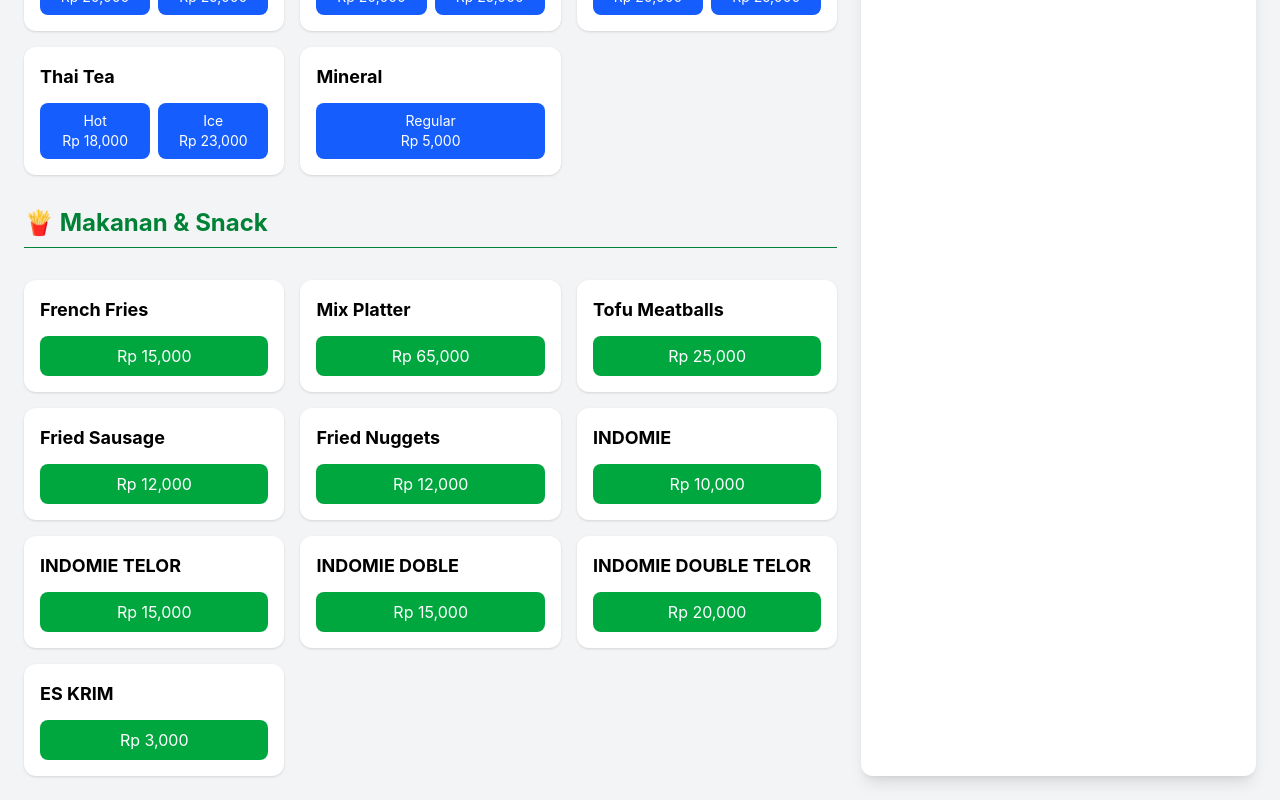
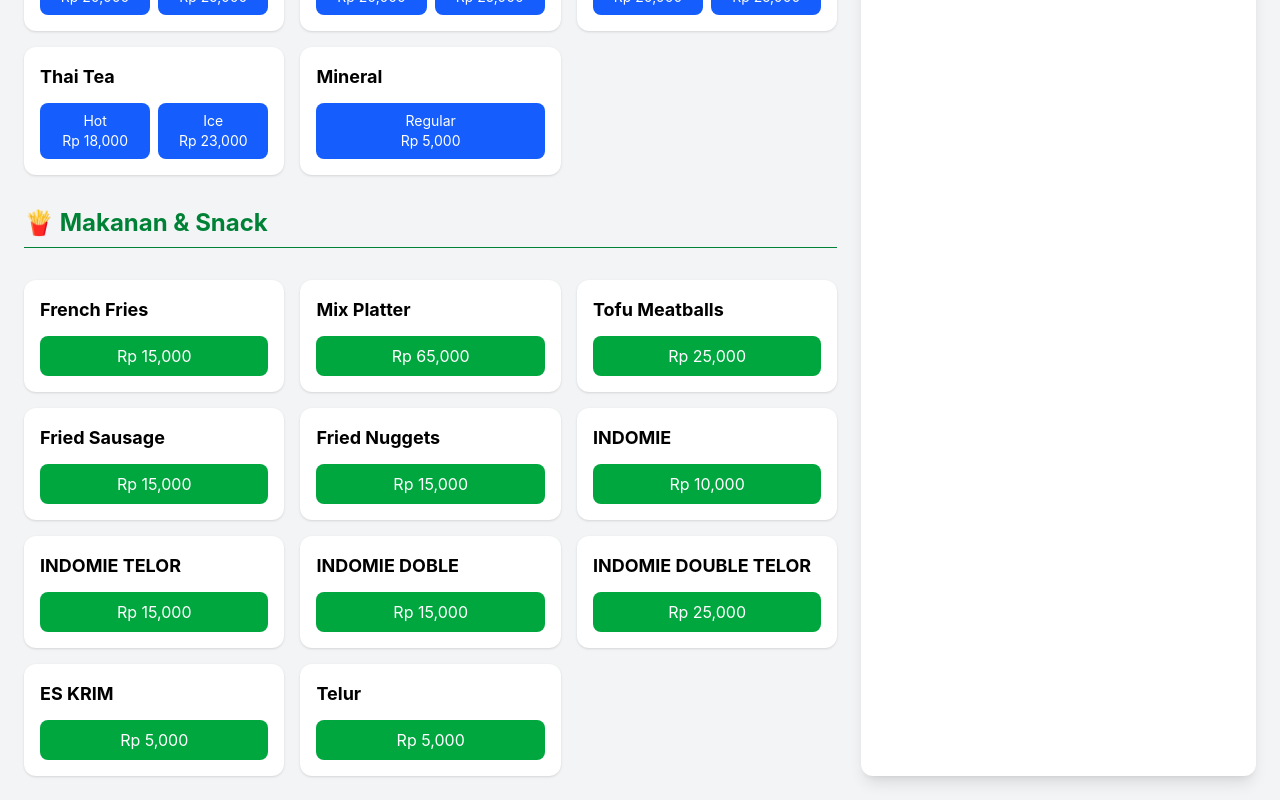
Before and after one commit to mrEraserFreezee/groundeffectcoffe, a React (Vite) app: page / in a window 1280 px wide. Shown: the part 1075-1875 px from the top of the page. Built offline with nearby package versions, Linux system fonts and the light colour scheme.

Commit message:
perubahan harga

```diff
--- a/src/data/products.js
+++ b/src/data/products.js
@@ -189,13 +189,13 @@ const products = [
     id: 20,
     category: "Makanan",
     name: "Fried Sausage",
-    price: 12000
+    price: 15000
   },
   {
     id: 21,
     category: "Makanan",
     name: "Fried Nuggets",
-    price: 12000
+    price: 15000
   },
   {
     id: 22,
@@ -219,14 +219,20 @@ const products = [
     id: 25,
     category: "Makanan",
     name: "INDOMIE DOUBLE TELOR",
-    price: 20000
+    price: 25000
   },
   {
     id: 26,
     category: "Makanan",
     name: "ES KRIM",
-    price: 3000
-  }
-];
+    price: 5000
+  },
+  {
+    id: 27,
+    category: "Makanan",
+    name: "Telur",
+    price: 5000
+  }]
+;
 
 export default products;
```
Also changed, not shown: 1 other file (tests, documents, lock files or other folders).
